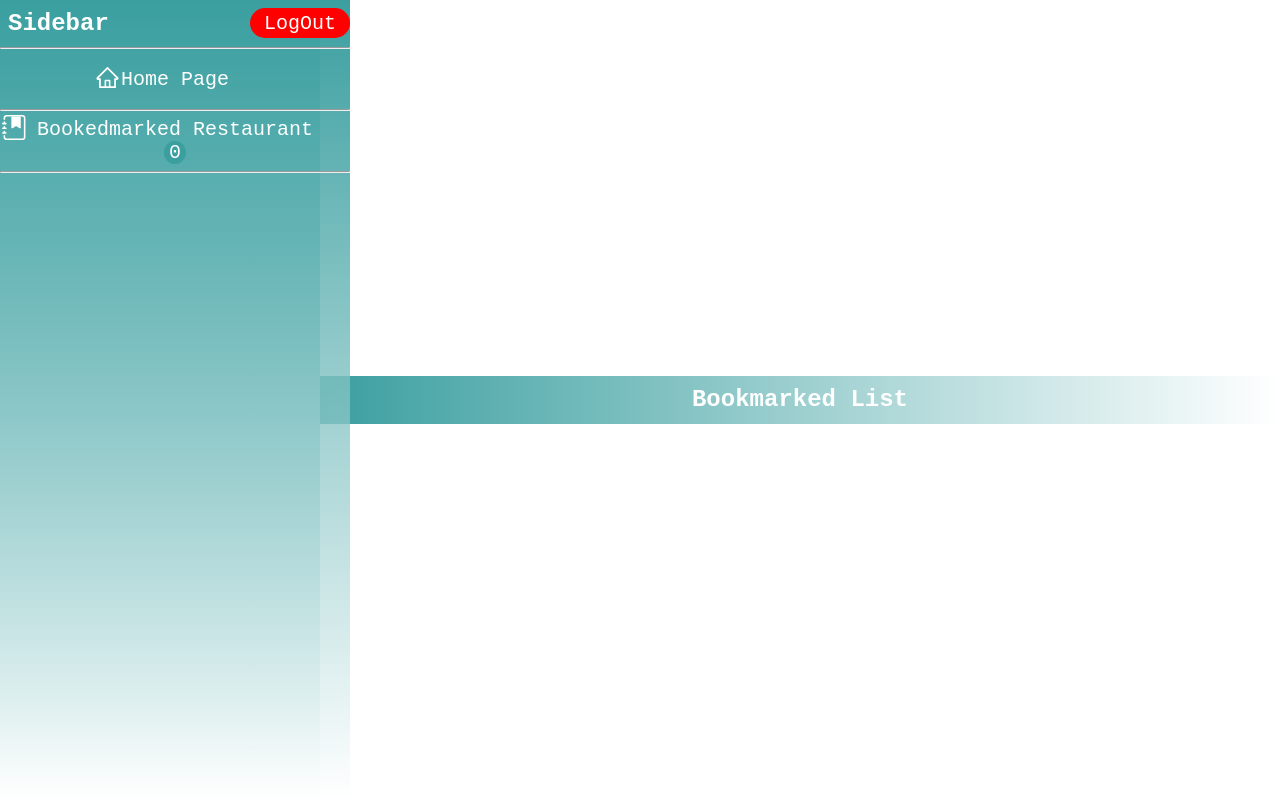
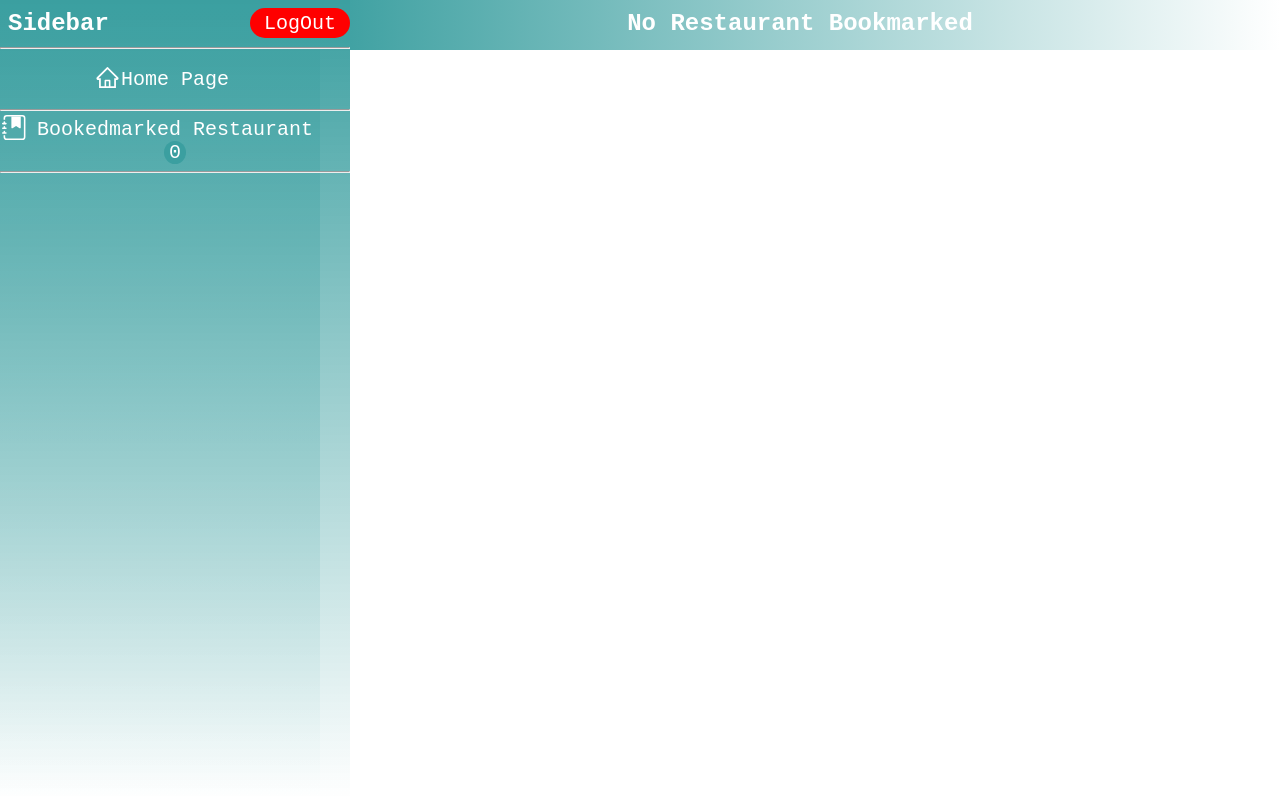
Before and after one commit to Kwabs77/Restaurant-map, a React (Create React App) app: page /bookmark in a window 1280 px wide. Built offline with nearby package versions, Linux system fonts and the light colour scheme.

Commit message:
changes made to the login page

```diff
--- a/src/index.css
+++ b/src/index.css
@@ -71,7 +71,8 @@
   padding-top: 6px;
   padding-bottom: 6px;
   border: none;
-  color: black;
+  color: white;
+  font-weight: 700;
   border-radius: 25px;
   background-color: rgb(59, 159, 160);
   font-family: "Courier New", Courier, monospace;
@@ -212,11 +213,12 @@
 .bookmarkList {
   margin: auto;
   text-align: center;
+  margin-top: 0;
 }
 
 .listRectangle {
   width: 75vw;
-  height: 48px;
+  height: 50px;
   text-align: center;
   color: white;
   padding-top: 10px;
--- a/src/index.scss
+++ b/src/index.scss
@@ -90,7 +90,8 @@ $primary: rgb(59, 159, 160);
       padding-top: 6px;
       padding-bottom: 6px;
       border: none;
-      color: black;
+      color: white;
+      font-weight: 700;
       border-radius: 25px;
       background-color: $primary;
       font-family: "Courier New", Courier, monospace;
@@ -254,11 +255,12 @@ $primary: rgb(59, 159, 160);
 .bookmarkList {
   margin: auto;
   text-align: center;
+  margin-top: 0;
 }
 
 .listRectangle {
   width: 75vw;
-  height: 48px;
+  height: 50px;
   text-align: center;
   color: white;
   padding-top: 10px;
--- a/src/pages/Bookmarked.tsx
+++ b/src/pages/Bookmarked.tsx
@@ -60,7 +60,7 @@ export const Bookmarked: React.FC = () => {
       </div>
       <div className="bookmarkList">
         <div className="listRectangle">
-          <h2> Bookmarked List</h2>
+          <h2> {number!==0?'Bookmarked List': 'No Restaurant Bookmarked'}</h2>
         </div>
         {selectedList.map((list: any) => (
           <div key={list.index}>
--- a/src/pages/Login.tsx
+++ b/src/pages/Login.tsx
@@ -66,9 +66,9 @@ const Login: React.FC = () => {
     event.preventDefault();
     let string = username.toString();
 
-    window.localStorage.setItem("username", email.current.value);
-    window.localStorage.setItem("password", pass.current.value);
-    window.localStorage.setItem("signUp", email.current.value);
+    // window.localStorage.setItem("username", email.current.value);
+    // window.localStorage.setItem("password", pass.current.value);
+    // window.localStorage.setItem("signUp", email.current.value);
 
     if (arr[string] === password) {
       toast.success("Login Successful ");
--- a/src/pages/SignUp.tsx
+++ b/src/pages/SignUp.tsx
@@ -98,7 +98,7 @@ const SignUp: React.FC = () => {
           <label onClick={handleShow}> {!show?<BiShow size={20}/>:<BiHide size={20}/>}</label>
 
           <br />
-          <button type="submit"> SignUp </button>
+          <button type="submit"> Sign Up </button>
         </form>
       </div>
       </div>
```
Also changed, not shown: 1 other file (tests, documents, lock files or other folders).
